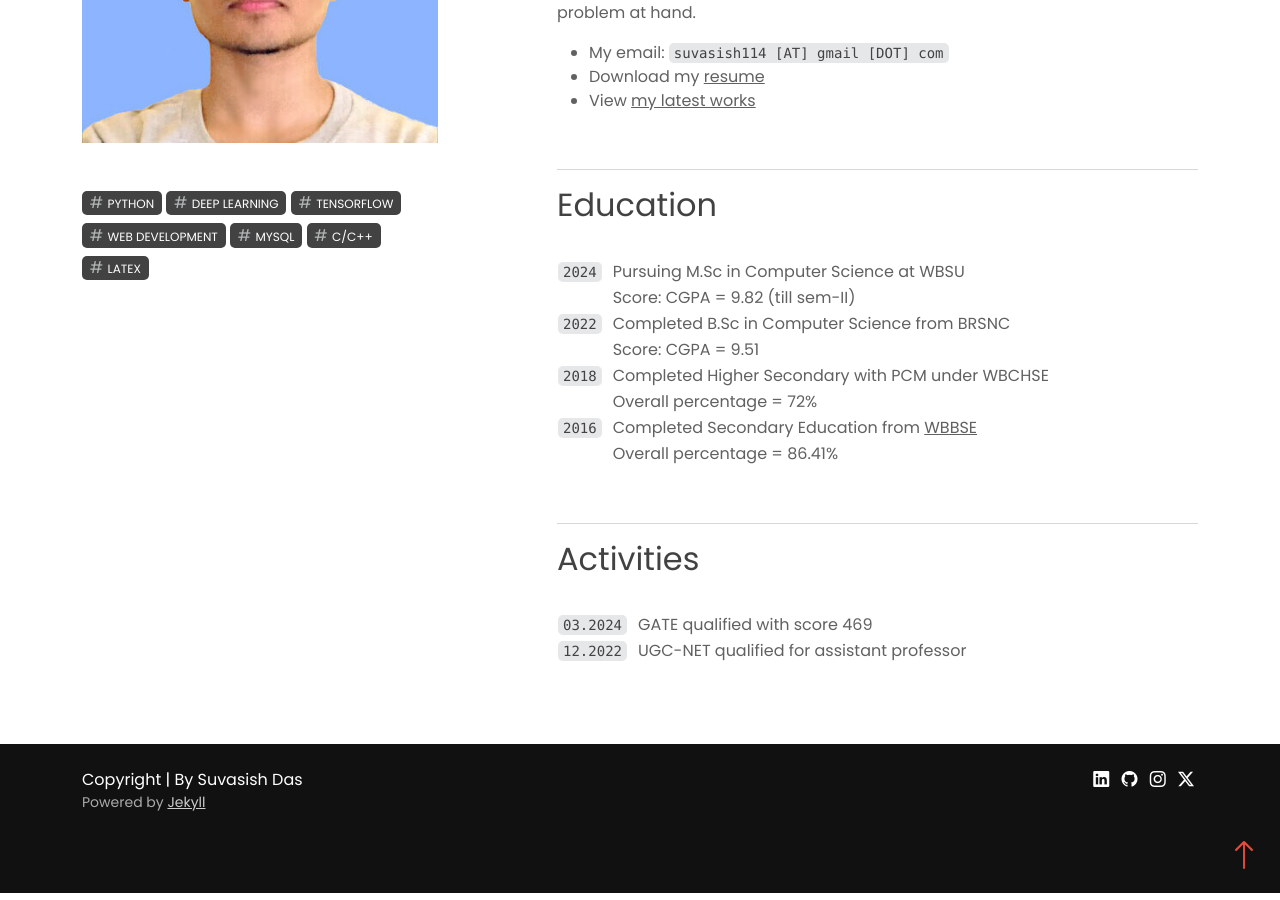
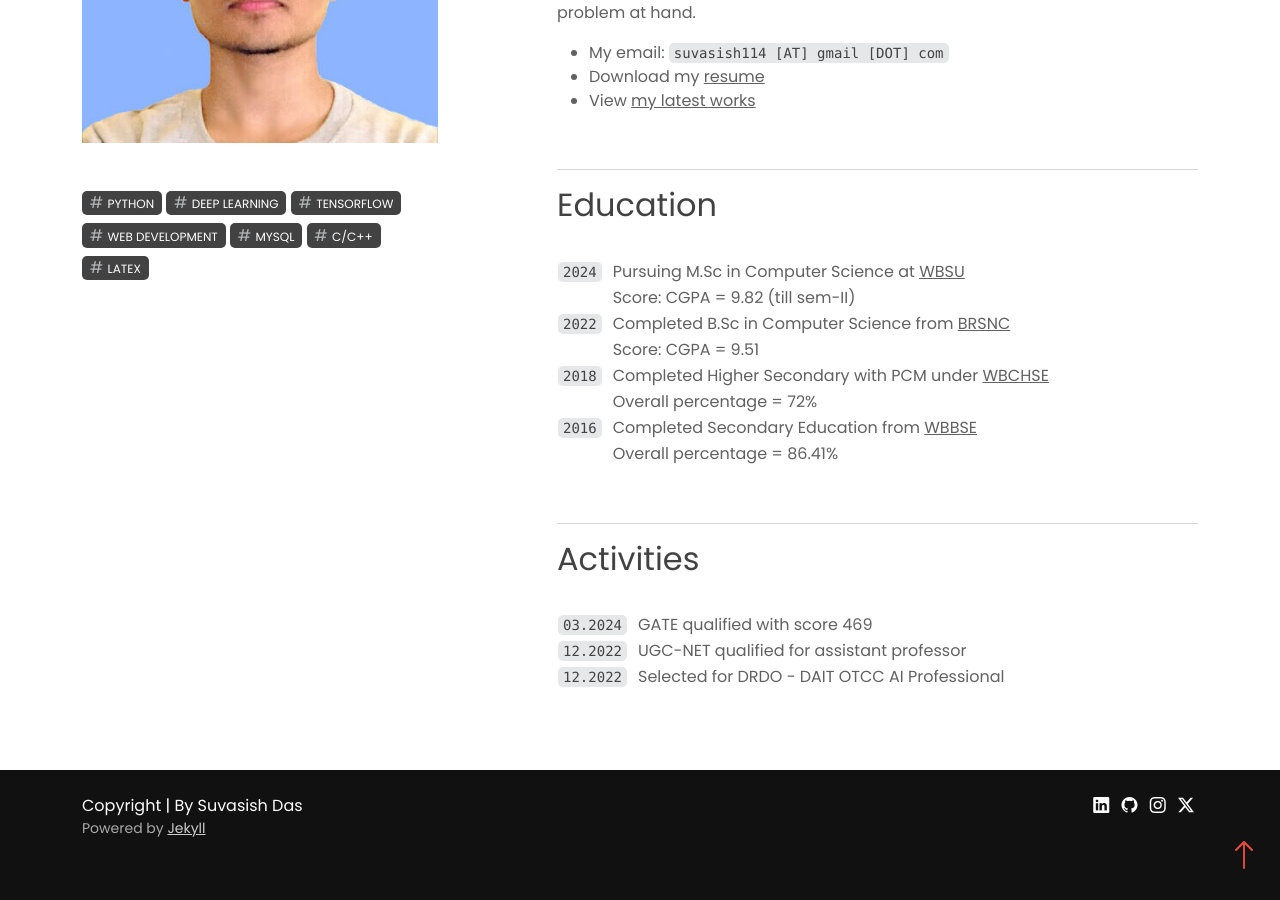
Before and after one commit to suvasish114/suvasish114.github.io, a Jekyll site: the page built from index.md, in a window 1280 px wide and 900 px high, scrolled down 655 px. Built offline with Jekyll 4.4.1, drawn with Linux system fonts in a browser that asks for light colours; some web fonts are replaced; some of the changed lines change nothing that is shown.

Commit message:
Update about.md

```diff
--- a/_includes/views/about.md
+++ b/_includes/views/about.md
@@ -7,7 +7,7 @@ that positively impact the lives of users. I don't associate myself with specifi
 helped me be a quick learner and concentrate more on solving the problem at hand.
 
 - My email: `suvasish114 [AT] gmail [DOT] com`
-- Download my [resume](/resume.pdf)
+- Download my [resume](https://docs.google.com/document/d/1SqeaGomM8mOWTa1eXDHmk4BIC65DJAfTGBKAwCgPMtU/edit?usp=sharing)
 - View [my latest works](/works.html)
 
 <br>
@@ -17,11 +17,11 @@ helped me be a quick learner and concentrate more on solving the problem at hand
 
 |||
 |-|-|
-|`2024`|Pursuing M.Sc in Computer Science at WBSU|
+|`2024`|Pursuing M.Sc in Computer Science at [WBSU](https://www.wbsu.ac.in/)|
 ||Score: CGPA = 9.82 (till sem-II)|
-|`2022`|Completed B.Sc in Computer Science from BRSNC|
+|`2022`|Completed B.Sc in Computer Science from [BRSNC](https://www.brsnc.in/)|
 ||Score: CGPA = 9.51|
-|`2018`|Completed Higher Secondary with PCM under WBCHSE|
+|`2018`|Completed Higher Secondary with PCM under [WBCHSE](https://wbchse.wb.gov.in/)|
 ||Overall percentage = 72%|
 |`2016`|Completed Secondary Education from [WBBSE](https://wbbse.wb.gov.in)|
 ||Overall percentage = 86.41%|
@@ -35,3 +35,4 @@ helped me be a quick learner and concentrate more on solving the problem at hand
 |-|-|
 |`03.2024`|GATE qualified with score 469|
 |`12.2022`|UGC-NET qualified for assistant professor|
+|`12.2022`|Selected for DRDO - DAIT OTCC AI Professional|
```
